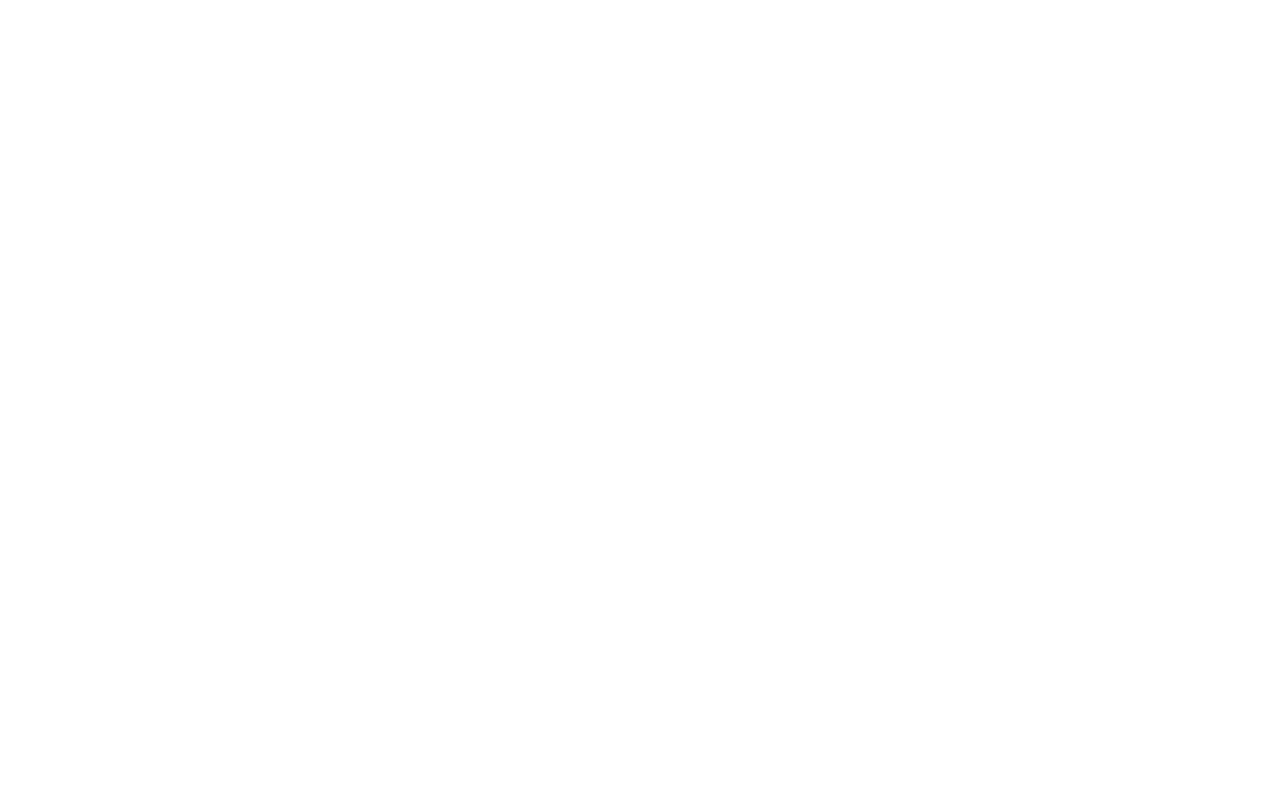
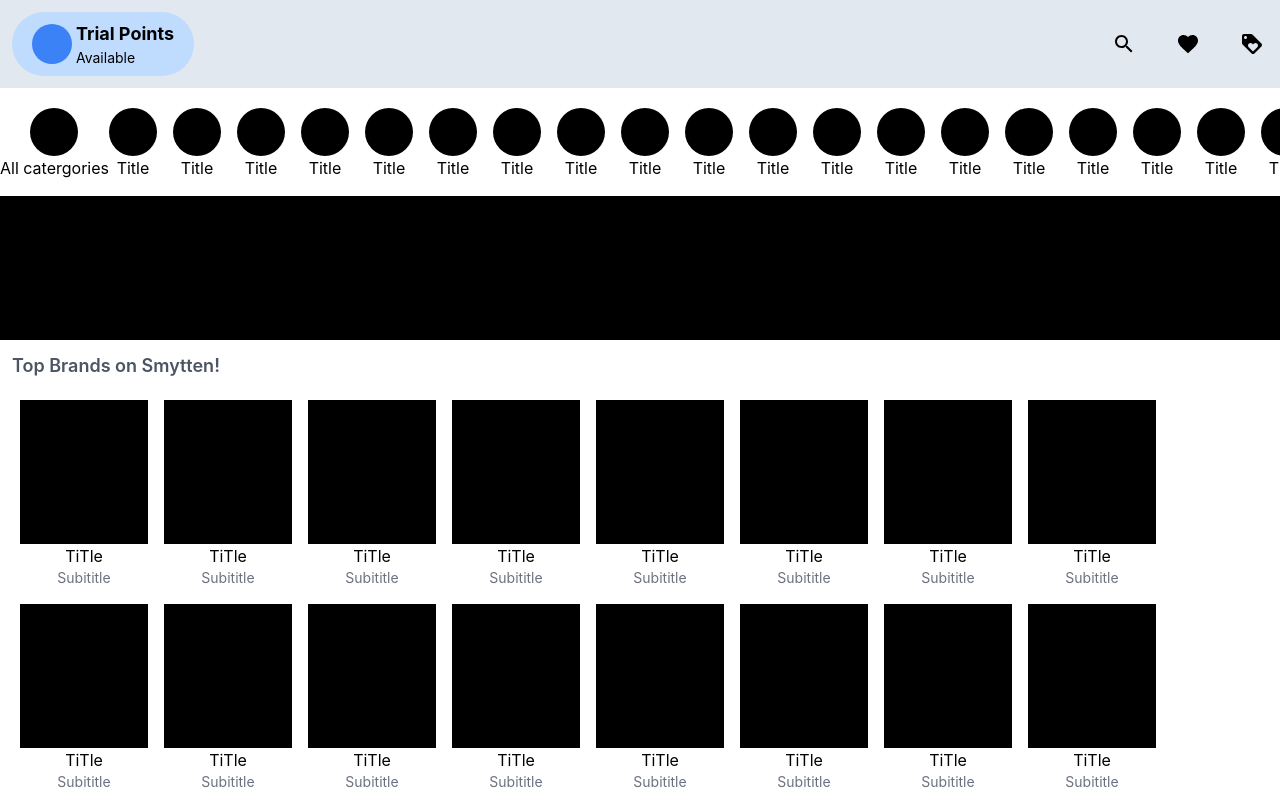
Before and after one commit to groom115/HTML_CSS_template, a React (Create React App) app: page /trial in a window 1280 px wide. Before the commit this address had no page. Shown: the top 800 px of the page. Built offline with nearby package versions, Linux system fonts and the light colour scheme.

Commit message:
Trial_done

```diff
--- a/src/App.js
+++ b/src/App.js
@@ -2,6 +2,7 @@
 import { BrowserRouter as Router, Route, Routes } from "react-router-dom";
 import LandingPage from "./components/LandingPage";
 import Screen from "./Screen2/Screen";
+import Trial from "./ScreenTrial/Trial";
 
 const App = () => {
   return (
@@ -9,6 +10,7 @@
       <Routes>
         <Route path="/" element={<LandingPage />} />
         <Route path="/screen" element={<Screen />} />
+        <Route path="/trial" element={<Trial />} />
       </Routes>
     </Router>
   );
--- /dev/null
+++ b/src/ScreenTrial/Body.jsx
@@ -0,0 +1,24 @@
+import React from "react";
+
+const Body = () => {
+  return (
+    <div className="mt-3 mx-3">
+      <span className="text-gray-600 mt-4 font-semibold sm:text-lg">
+        Top Brands on Smytten!
+      </span>
+      <div className="mt-5 w-full flex flex-wrap items-center">
+        {Array.from({ length: 20 }, (_, index) => (
+          <div className=" w-20 sm:w-32 mb-4 mr-2 ml-2">
+            <div key={index} className=" h-28 sm:h-36 bg-black"></div>
+            <div className="flex flex-col text-center justify-center">
+              <span className="text-black ">TiTle</span>
+              <span className="text-gray-500 text-sm">Subititle</span>
+            </div>
+          </div>
+        ))}
+      </div>
+    </div>
+  );
+};
+
+export default Body;
--- /dev/null
+++ b/src/ScreenTrial/Header.jsx
@@ -0,0 +1,29 @@
+import React from "react";
+import SearchIcon from "@mui/icons-material/Search";
+import LoyaltyIcon from "@mui/icons-material/Loyalty";
+import FavoriteIcon from "@mui/icons-material/Favorite";
+
+const Header = () => {
+  return (
+    <div className="bg-slate-200 p-3 flex flex-row justify-between items-center">
+      <div className=" px-3 sm:px-5 py-2 bg-blue-200  rounded-full">
+        <div className="flex flex-row items-center">
+          <div>
+            <div className="bg-blue-500 w-8 h-8 sm:w-10 sm:h-10 rounded-full"></div>
+          </div>
+          <div className="ml-1 flex flex-col">
+            <span className="font-bold sm:text-lg m-0">Trial Points</span>
+            <span className="text-sm m-0"> Available</span>
+          </div>
+        </div>
+      </div>
+      <div className="flex flex-row sm:space-x-10 mr-1 space-x-6">
+        <SearchIcon className="h-5 w-5" />
+        <FavoriteIcon className="h-5 w-5" />
+        <LoyaltyIcon className="h-5 w-5" />
+      </div>
+    </div>
+  );
+};
+
+export default Header;
--- /dev/null
+++ b/src/ScreenTrial/Scroll.jsx
@@ -0,0 +1,26 @@
+import React from "react";
+
+const Scroll = () => {
+  const circles = Array.from({ length: 50 }, (_, index) => index);
+  return (
+    <div className="scroll-container">
+      <div className=" flex flex-col items-center justify-center bg-white">
+        <div className="h-12 w-12 rounded-3xl bg-black"></div>
+        <span>All catergories </span>
+      </div>
+      <div className="circle-scroll">
+        {circles.map((circle, index) => (
+          <div
+            className="flex flex-col items-center justify-center"
+            key={index}
+          >
+            <div className="h-12 w-12 rounded-3xl bg-black" key={index}></div>
+            <span>Title </span>
+          </div>
+        ))}
+      </div>
+    </div>
+  );
+};
+
+export default Scroll;
--- /dev/null
+++ b/src/ScreenTrial/Trial.jsx
@@ -0,0 +1,17 @@
+import React from "react";
+import Header from "./Header";
+import Scroll from "./Scroll";
+import Body from "./Body";
+
+const Trial = () => {
+  return (
+    <div>
+      <Header />
+      <Scroll />
+      <div className="bg-black mt-4 h-36"></div>
+      <Body />
+    </div>
+  );
+};
+
+export default Trial;
--- a/src/index.css
+++ b/src/index.css
@@ -135,6 +135,8 @@
   white-space: nowrap;
   padding-top: 20px;
   height: auto;
+  display: flex;
+  flex-direction: row;
 }
 
 .circle-scroll {
```
